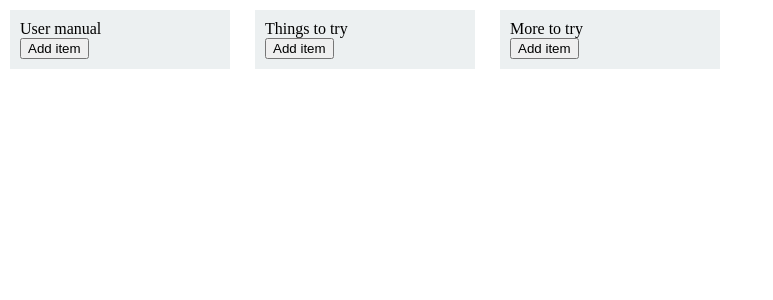
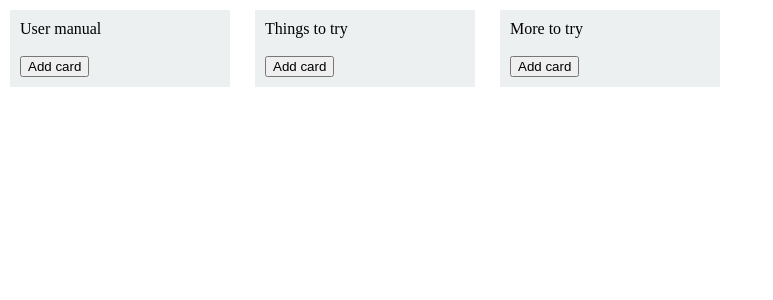
Before and after one commit to itzvinoth/notlify, a Vue app in the folder notlify-front/: page /new in a window 1280 px wide. Shown: the top 300 px of the page, without its empty margins (0-773 px from the left). Built offline with nearby package versions, Linux system fonts and the light colour scheme.

Commit message:
feat: modify card file

```diff
--- a/notlify-front/src/components/kanban/Card.vue
+++ b/notlify-front/src/components/kanban/Card.vue
@@ -1,5 +1,7 @@
 <template>
-	<div class="kanban__card" draggable="true">
-		<div class="kanban__card--input" contenteditable></div>
+	<div class="kb__column--cards">
+		<div class="kanban__card" draggable="true">
+			<div class="kanban__card--input" contenteditable></div>
+		</div>
 	</div>
 </template>
--- a/notlify-front/src/components/kanban/Column.vue
+++ b/notlify-front/src/components/kanban/Column.vue
@@ -1,21 +1,36 @@
 <template>
 	<div class="kb__columns">
-		<div class="kb__column" v-for="column in columns" :key="column.id">
+		<div class="kb__column" v-for="column in columns" :key="column.id" :data-id="column.id">
 			<div class="kb__column--title">
 				{{ column.title }}
 			</div>
-			<div class="kb__column--cards"></div>
-			<button class="kb__add-item" type="button">Add item</button>
+			<card />
+			<button class="kb__add-item" type="button" @click="addCard">Add card</button>
 		</div>
 	</div>
 </template>
 
 <script>
+import Card from "@/components/kanban/Card.vue";
+
 export default {
+	components: {
+		'card': Card
+	},
+	data() {
+		return {
+
+		}
+	},
 	props: {
 		columns: {
 			type: Object
 		}
-	}
+	},
+	methods: {
+		addCard () {
+			console.log('add card')
+		}
+	},
 }
 </script>
--- a/notlify-front/src/views/KanbanView.vue
+++ b/notlify-front/src/views/KanbanView.vue
@@ -16,13 +16,26 @@ export default {
 		return {
 			columns: [{
 				'id': 1,
-				'title': 'User manual'
+				'title': 'User manual',
+				'cards': [
+					{ "id": 45798, "title": "Set of lists is a board" },
+					{ "id": 25798, "title": "Set of cards is a list" },
+					{ "id": 15798, "title": "All data is saved" }]
 			}, {
 				'id': 2,
-				'title': 'Things to try'
+				'title': 'Things to try',
+				'cards': [
+					{ "id": 72714, "title": "Click on a card to edit" },
+					{ "id": 12714, "title": "Click save after editing" },
+					{ "id": 22714, "title": "To discard chages press esc" }]
 			}, {
 				'id': 3,
-				'title': 'More to try'
+				'title': 'More to try',
+				'cards': [
+					{ "id": 23044, "title": "Drag notes around to rearrange." },
+					{ "id": 13044, "title": "Works between the lists too." },
+					{ "id": 33044, "title": "Try adding a new list." }
+				]
 			}]
 		}
 	}
```
